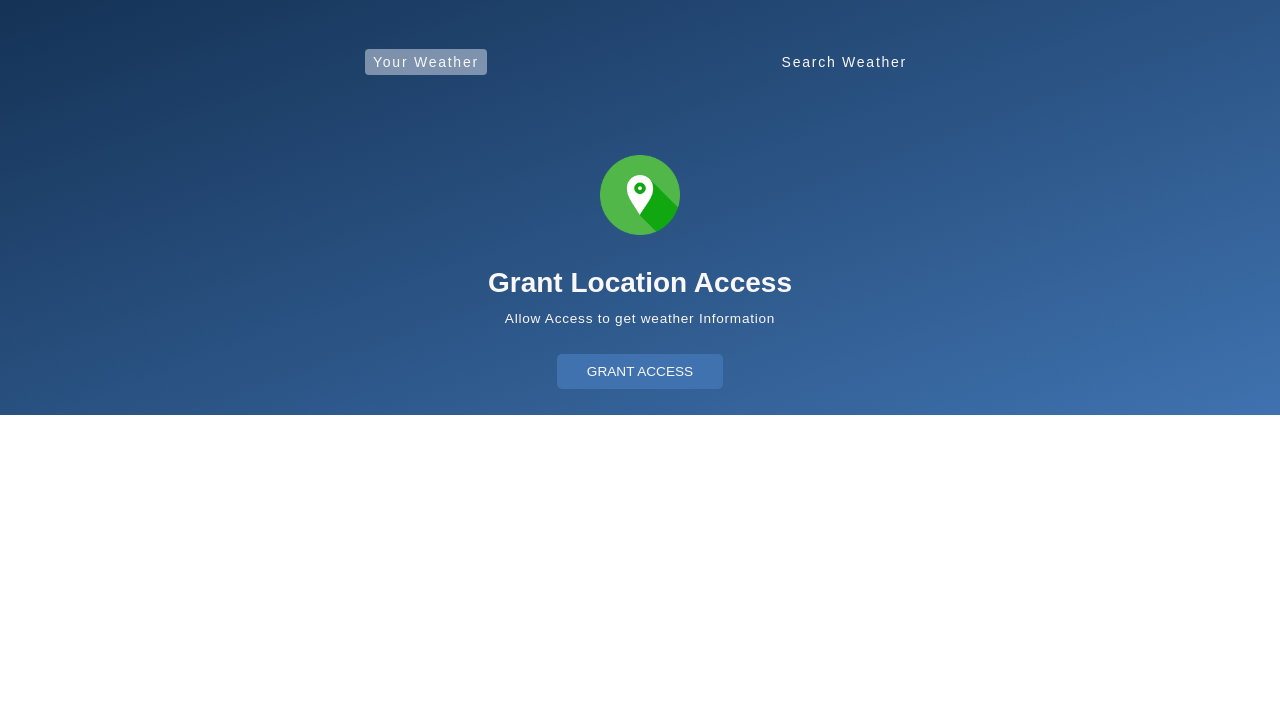
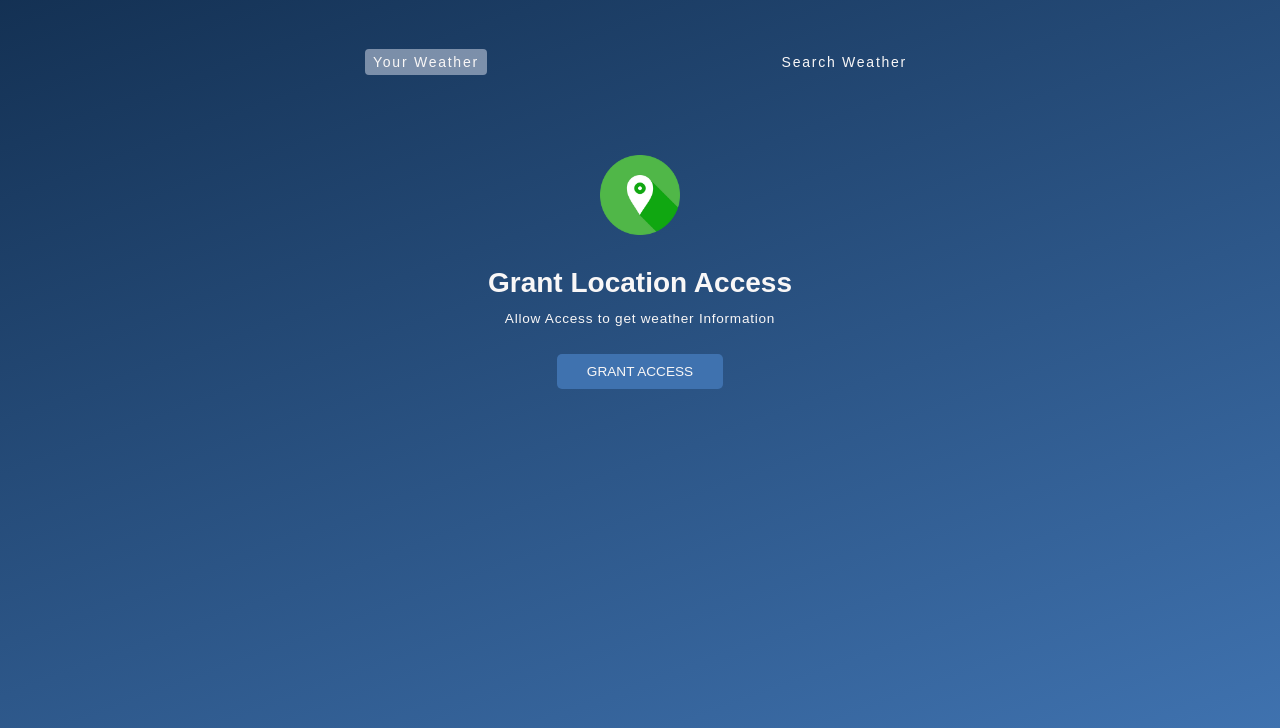
Before and after one commit to Gajendrapatel09/Weather-app, a plain HTML site: page index.html in a window 1280 px wide. Shown: the part 72-800 px from the top of the page. Drawn offline with Linux system fonts and the light colour scheme.

Commit message:
fix: height and width of wrapper

```diff
--- a/styles.css
+++ b/styles.css
@@ -13,8 +13,9 @@
 }
 
 .wrapper {
-    /* width: 100vw; */
-    /* height: 100vh; */
+    width: 100vw;
+    height: 100vh;
+    overflow-x: hidden;
     /* height: auto; */
     /* overflow-y: hidden; */
     color: var(--colorLight2);
```
